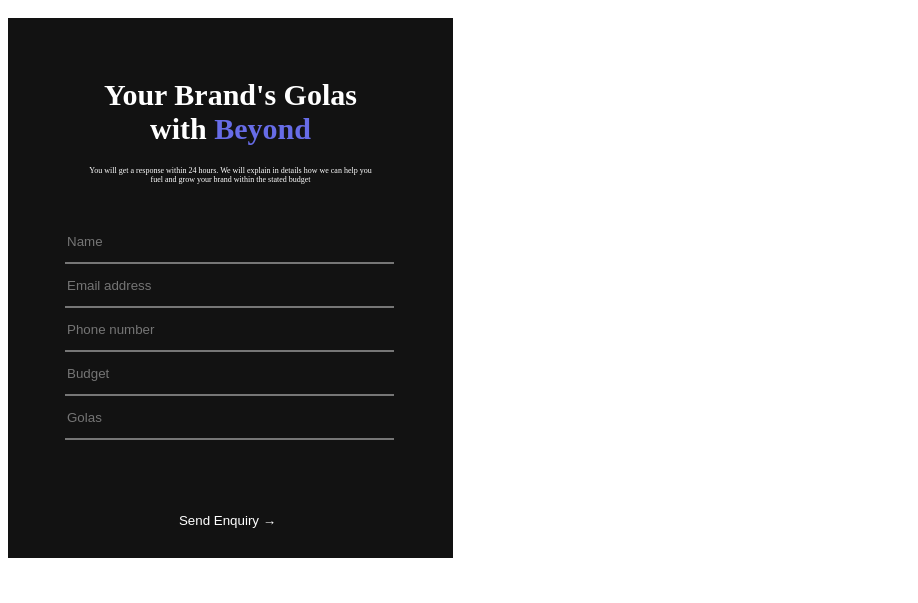
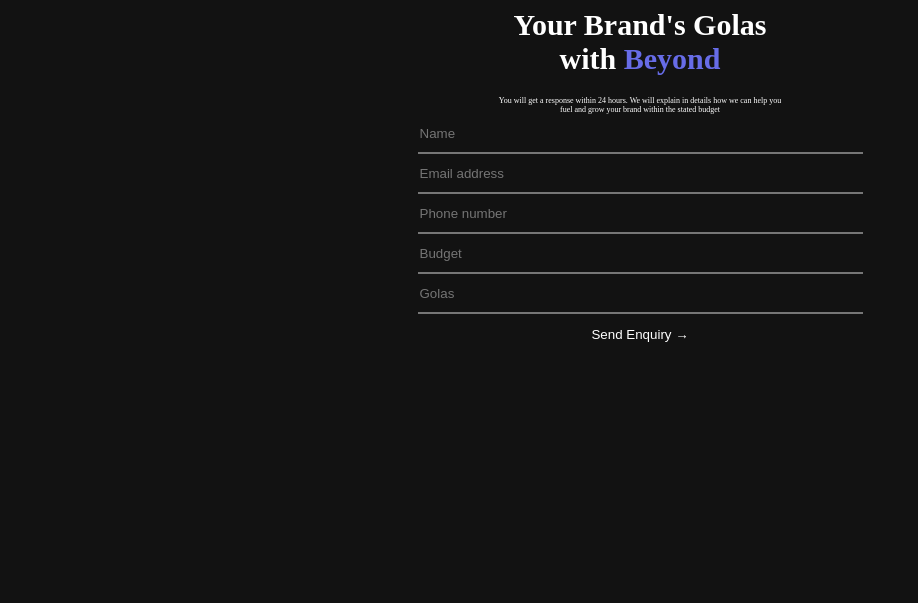
Before and after one commit to TomasKalytis/BIT, a plain HTML site: page Namų darbai/20230925/kontaktinėforma.html in a window 1280 px wide. Shown: the whole page, without its empty margins (0-918 px from the left). Drawn offline with Linux system fonts and the light colour scheme.

Commit message:
Koreguota kontaktinėforma

```diff
--- a/Namų darbai/20230925/formastiliu.css
+++ b/Namų darbai/20230925/formastiliu.css
@@ -1,7 +1,17 @@
+* {
+    box-sizing: border-box;
+}
+body {
+    background-color: #121212;
+}
+.container {
+    width: 445px;
+    margin: 0 auto;
+}
 .box{
     width: 445px;
-    height: 540px;
     background-color: #121212;
+    margin: 0 auto;
 }
 .relative{
     position: relative;
@@ -14,6 +24,7 @@
 .black{
     color: black;
 }
+
 .h1color{
     color: #676CE7;
 }
@@ -22,26 +33,8 @@
 }
 .small-box{
     width: 285px;
-    height: 110px;
-    position: absolute;
-    top: 60px;
-    left: 80px;
     text-align: center;
-
-}
-.small-box1{
-    width: 325px;
-    height: 240px;
-    position: absolute;
-    top: 220px;
-    left: 65px;
-}
-.small-box2{
-    width: 325px;
-    height: 100px;
-    position: absolute;
-    top: 500px;
-    left: 65px;
+    margin: 0 auto;
 }
 .fntsize{
     font-size: 30px;
--- a/Namų darbai/20230925/kontaktinėforma.html
+++ b/Namų darbai/20230925/kontaktinėforma.html
@@ -1,5 +1,6 @@
 <!DOCTYPE html>
 <html lang="en">
+
 <head>
     <meta charset="UTF-8">
     <meta name="viewport" content="width=device-width, initial-scale=1.0">
@@ -8,11 +9,11 @@
 </head>
 
 <body>
-    <div class="box relative">
+    <div class="container">
         <div class="small-box">
             <h1 class="fntsize"><a class="color2">Your Brand's Golas with</a> <a class="h1color">Beyond</a></h1>
-            <p class="fntsize1"><a class="color2">You will get a response within 24 hours. We will explain in details how we can help you fuel and grow your brand within the stated budget</a></p>
-        </div>
+            <p class="fntsize1"><a class="color2">You will get a response within 24 hours. We will explain in details
+                    how we can help you fuel and grow your brand within the stated budget</a></p>
         </div>
         <div class="small-box1">
             <form>
@@ -36,6 +37,7 @@
         <div class="small-box2">
             <button class="buton1">Send Enquiry →</button>
         </div>
+    </div>
+</body>
 
-</body>
 </html>
```
Also changed, not shown: Namų darbai/20230919/Restoranas.html (deleted, +0 -13 lines), Namų darbai/20230919/restoranas/Restoranas.html (added, +45 -0 lines), Namų darbai/20230919/restoranas/kontaktai.html (added, +11 -0 lines), Namų darbai/20230919/restoranas/rezervacijos.html (added, +11 -0 lines), Namų darbai/20230919/kalendorius/Kalendorius.html (renamed from Namų darbai/20230919/Kalendorius.html), Namų darbai/20230919/kalendorius/style.css (renamed from Namų darbai/20230919/style.css), Namų darbai/20230919/restoranas/Lokys-deli-logo.webp (added), Namų darbai/20230919/restoranas/Sriubos.jpg (renamed from Namų darbai/20230919/Sriubos.jpg), Namų darbai/20230919/restoranas/Zverienos-patiekalai.jpg (renamed from Namų darbai/20230919/Zverienos-patiekalai.jpg), Namų darbai/20230919/restoranas/apiemus.html (added), Namų darbai/20230919/restoranas/meniu.html (renamed from Namų darbai/20230919/meniu.html), Namų darbai/20230919/restoranas/restorano-meniu.jpg (renamed from Namų darbai/20230919/restorano-meniu.jpg), Namų darbai/20230919/restoranas/uzkandziai ir salotos.jpg (renamed from Namų darbai/20230919/uzkandziai ir salotos.jpg). Lines whose indentation alone changed are shown as unchanged.
